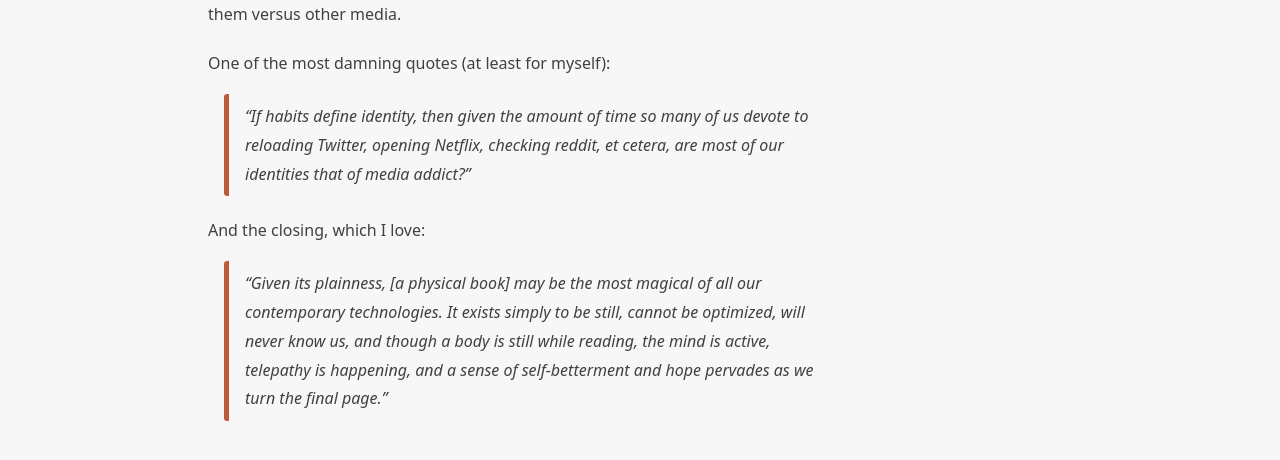
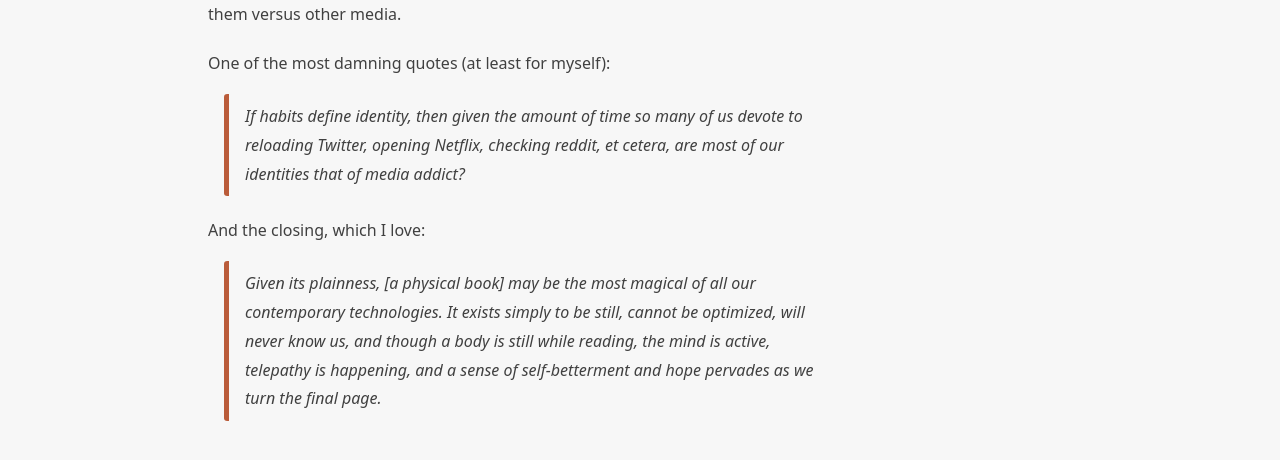
Before and after one commit to georgemblack/web, a Jekyll site: the page built from src/_posts/2019-11-20-stab-a-book-the-book-wont-die.md, in a window 1280 px wide. Shown: the part 279-739 px from the top of the page. Built offline with Jekyll 4.4.1, drawn with Linux system fonts in a browser that asks for light colours; Markdown is read by kramdown in place of the engine named in the settings.

```diff
--- a/src/_posts/2019-11-20-stab-a-book-the-book-wont-die.md
+++ b/src/_posts/2019-11-20-stab-a-book-the-book-wont-die.md
@@ -10,8 +10,8 @@ This is a wonderful essay by [Craig Mod](https://craigmod.com) on the longstandi
 
 One of the most damning quotes (at least for myself):
 
-> "If habits define identity, then given the amount of time so many of us devote to reloading Twitter, opening Netflix, checking reddit, et cetera, are most of our identities that of media addict?"
+> If habits define identity, then given the amount of time so many of us devote to reloading Twitter, opening Netflix, checking reddit, et cetera, are most of our identities that of media addict?
 
 And the closing, which I love:
 
-> "Given its plainness, [a physical book] may be the most magical of all our contemporary technologies. It exists simply to be still, cannot be optimized, will never know us, and though a body is still while reading, the mind is active, telepathy is happening, and a sense of self-betterment and hope pervades as we turn the final page."
+> Given its plainness, [a physical book] may be the most magical of all our contemporary technologies. It exists simply to be still, cannot be optimized, will never know us, and though a body is still while reading, the mind is active, telepathy is happening, and a sense of self-betterment and hope pervades as we turn the final page.
```
